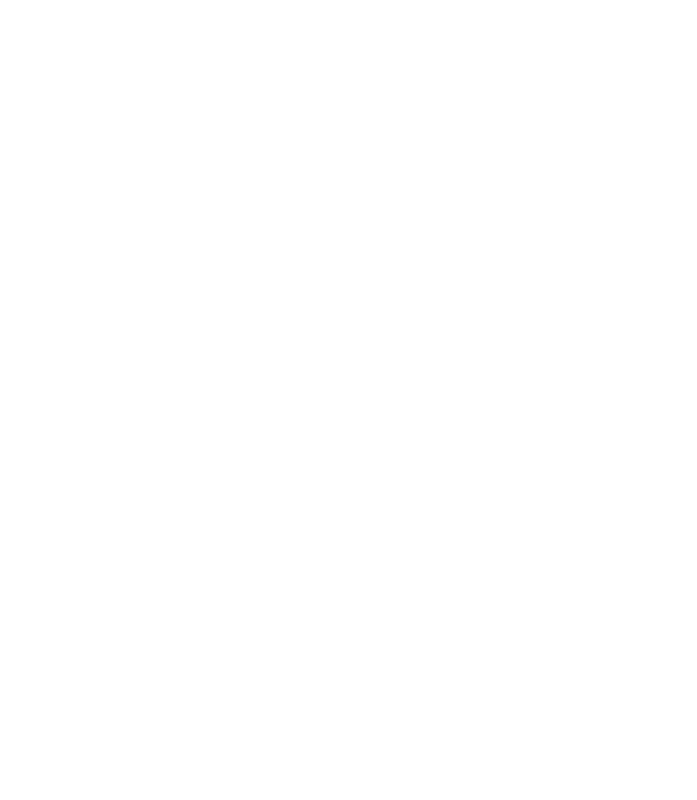
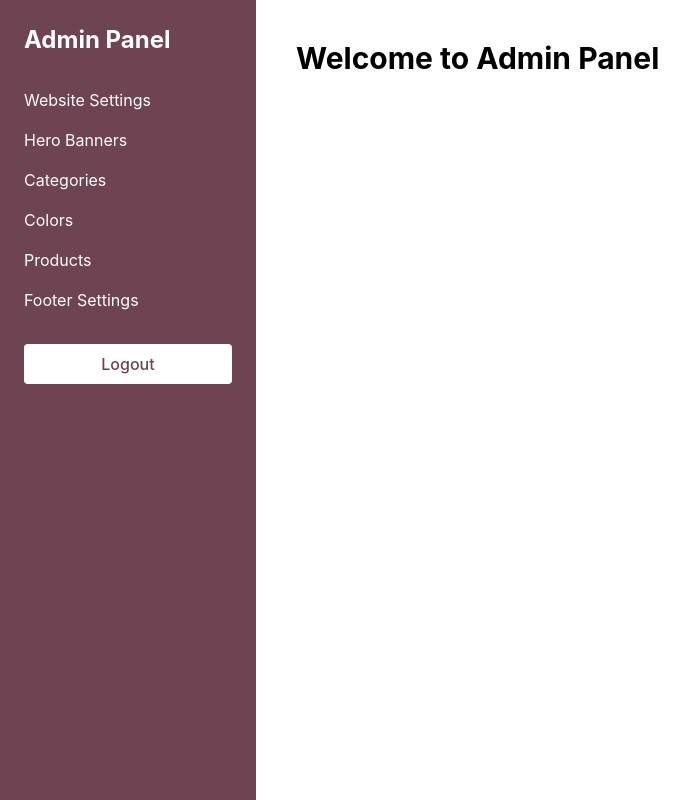
Before and after one commit to gokulgrover/jk-dupatta-centre, a React app: page /admin/dashboard in a window 1280 px wide. Before the commit this address had no page. Shown: the whole page, without its empty margins (0-697 px from the left). Built offline with nearby package versions, Linux system fonts and the light colour scheme; sample sign-in values are in the browser's storage; the HTML template or start-up script is replaced by a standard one.

Commit message:
Updated homepage

```diff
--- a/src/App.jsx
+++ b/src/App.jsx
@@ -1,5 +1,7 @@
 import { BrowserRouter, Routes, Route } from "react-router-dom";
 import ColorProducts from "./pages/ColorProducts";
+import AdminLogin from "./pages/AdminLogin";
+import AdminDashboard from "./pages/AdminDashboard";
 
 import Home from "./pages/Home";
 import ProductDetails from "./pages/ProductDetails";
@@ -9,6 +11,7 @@
   return (
     <BrowserRouter>
       <Routes>
+
 
         <Route path="/" element={<Home />} />
 
@@ -20,7 +23,15 @@
   path="/color/:slug"
   element={<ColorProducts />}
  />
+<Route
+  path="/admin"
+  element={<AdminLogin />}
+/>
 
+<Route
+  path="/admin/dashboard"
+  element={<AdminDashboard />}
+/>
         <Route
           path="/product/:id"
           element={<ProductDetails />}
--- a/src/components/TopBar.jsx
+++ b/src/components/TopBar.jsx
@@ -1,7 +1,12 @@
 function TopBar() {
+
+  const topBarText =
+    localStorage.getItem("topBarText") ||
+    "Free Shipping on Orders Above ₹999";
+
   return (
     <div className="bg-[#6e4352] text-white text-center py-2 px-4 text-xs sm:text-sm">
-      Free Shipping on Orders Above ₹999
+      {topBarText}
     </div>
   );
 }
--- /dev/null
+++ b/src/pages/AdminDashboard.jsx
@@ -0,0 +1,172 @@
+import { useNavigate } from "react-router-dom";
+import { useEffect } from "react";
+import { useState } from "react";
+
+function AdminDashboard() {
+
+    const [topBarText, setTopBarText] = useState(
+  localStorage.getItem("topBarText") ||
+  "Free Shipping on Orders Above ₹999"
+);
+
+    const navigate = useNavigate();
+    const [activeTab, setActiveTab] = useState("dashboard");
+    const handleLogout = () => {
+    localStorage.removeItem("adminLoggedIn");
+    navigate("/admin");
+    };
+    const saveTopBarText = () => {
+  localStorage.setItem("topBarText", topBarText);
+  alert("Top Bar Updated Successfully");
+};
+
+    useEffect(() => {
+
+  const isLoggedIn =
+    localStorage.getItem("adminLoggedIn");
+
+  if (!isLoggedIn) {
+    navigate("/admin");
+  }
+
+
+}, []);
+
+  return (
+    <div className="min-h-screen flex flex-col md:flex-row">
+
+      <div className="w-full md:w-64 bg-[#6e4352] text-white p-6">
+
+        <h2 className="text-2xl font-bold mb-8">
+          Admin Panel
+        </h2>
+
+        <ul className="space-y-4">
+
+  <li
+    className="cursor-pointer"
+    onClick={() => setActiveTab("settings")}
+  >
+    Website Settings
+  </li>
+
+  <li
+    className="cursor-pointer"
+    onClick={() => setActiveTab("banners")}
+  >
+    Hero Banners
+  </li>
+
+  <li
+    className="cursor-pointer"
+    onClick={() => setActiveTab("categories")}
+  >
+    Categories
+  </li>
+
+  <li
+    className="cursor-pointer"
+    onClick={() => setActiveTab("colors")}
+  >
+    Colors
+  </li>
+
+  <li
+    className="cursor-pointer"
+    onClick={() => setActiveTab("products")}
+  >
+    Products
+  </li>
+
+  <li
+    className="cursor-pointer"
+    onClick={() => setActiveTab("footer")}
+  >
+    Footer Settings
+  </li>
+
+</ul>
+<button
+  onClick={handleLogout}
+  className="mt-8 w-full bg-white text-[#6e4352] font-medium py-2 rounded"
+>
+  Logout
+</button>
+
+      </div>
+
+      <div className="flex-1 p-4 md:p-10">
+
+        {activeTab === "dashboard" && (
+  <h1 className="text-3xl font-bold">
+    Welcome to Admin Panel
+  </h1>
+)}
+
+{activeTab === "settings" && (
+  <div>
+
+    <h1 className="text-3xl font-bold mb-6">
+      Website Settings
+    </h1>
+
+    <label className="block mb-2 font-medium">
+      Top Bar Text
+    </label>
+
+    <input
+      type="text"
+      value={topBarText}
+      onChange={(e) =>
+        setTopBarText(e.target.value)
+      }
+      className="w-full border p-3 rounded"
+    />
+
+    <button
+      onClick={saveTopBarText}
+      className="mt-4 bg-[#6e4352] text-white px-6 py-3 rounded"
+    >
+      Save Changes
+    </button>
+
+  </div>
+)}
+
+{activeTab === "banners" && (
+  <h1 className="text-3xl font-bold">
+    Hero Banners
+  </h1>
+)}
+
+{activeTab === "categories" && (
+  <h1 className="text-3xl font-bold">
+    Categories
+  </h1>
+)}
+
+{activeTab === "colors" && (
+  <h1 className="text-3xl font-bold">
+    Colors
+  </h1>
+)}
+
+{activeTab === "products" && (
+  <h1 className="text-3xl font-bold">
+    Products
+  </h1>
+)}
+
+{activeTab === "footer" && (
+  <h1 className="text-3xl font-bold">
+    Footer Settings
+  </h1>
+)}
+
+      </div>
+
+    </div>
+  );
+}
+
+export default AdminDashboard;
--- /dev/null
+++ b/src/pages/AdminLogin.jsx
@@ -0,0 +1,60 @@
+import { useState } from "react";
+import { useNavigate } from "react-router-dom";
+
+function AdminLogin() {
+  const [username, setUsername] = useState("");
+  const [password, setPassword] = useState("");
+
+  const navigate = useNavigate();
+
+  const handleLogin = () => {
+    if (
+      username === "admin" &&
+      password === "123456"
+    ) {
+      localStorage.setItem("adminLoggedIn", "true");
+      navigate("/admin/dashboard");
+    } else {
+      alert("Invalid Username or Password");
+    }
+  };
+
+  return (
+    <div className="min-h-screen flex items-center justify-center bg-gray-100">
+
+      <div className="bg-white p-8 rounded-xl shadow-lg w-full max-w-md">
+
+        <h1 className="text-3xl font-bold text-center mb-6">
+          Admin Login
+        </h1>
+
+        <input
+          type="text"
+          placeholder="Username"
+          value={username}
+          onChange={(e) => setUsername(e.target.value)}
+          className="w-full border p-3 mb-4"
+        />
+
+        <input
+          type="password"
+          placeholder="Password"
+          value={password}
+          onChange={(e) => setPassword(e.target.value)}
+          className="w-full border p-3 mb-4"
+        />
+
+        <button
+          onClick={handleLogin}
+          className="w-full bg-[#6e4352] text-white py-3"
+        >
+          Login
+        </button>
+
+      </div>
+
+    </div>
+  );
+}
+
+export default AdminLogin;
```
